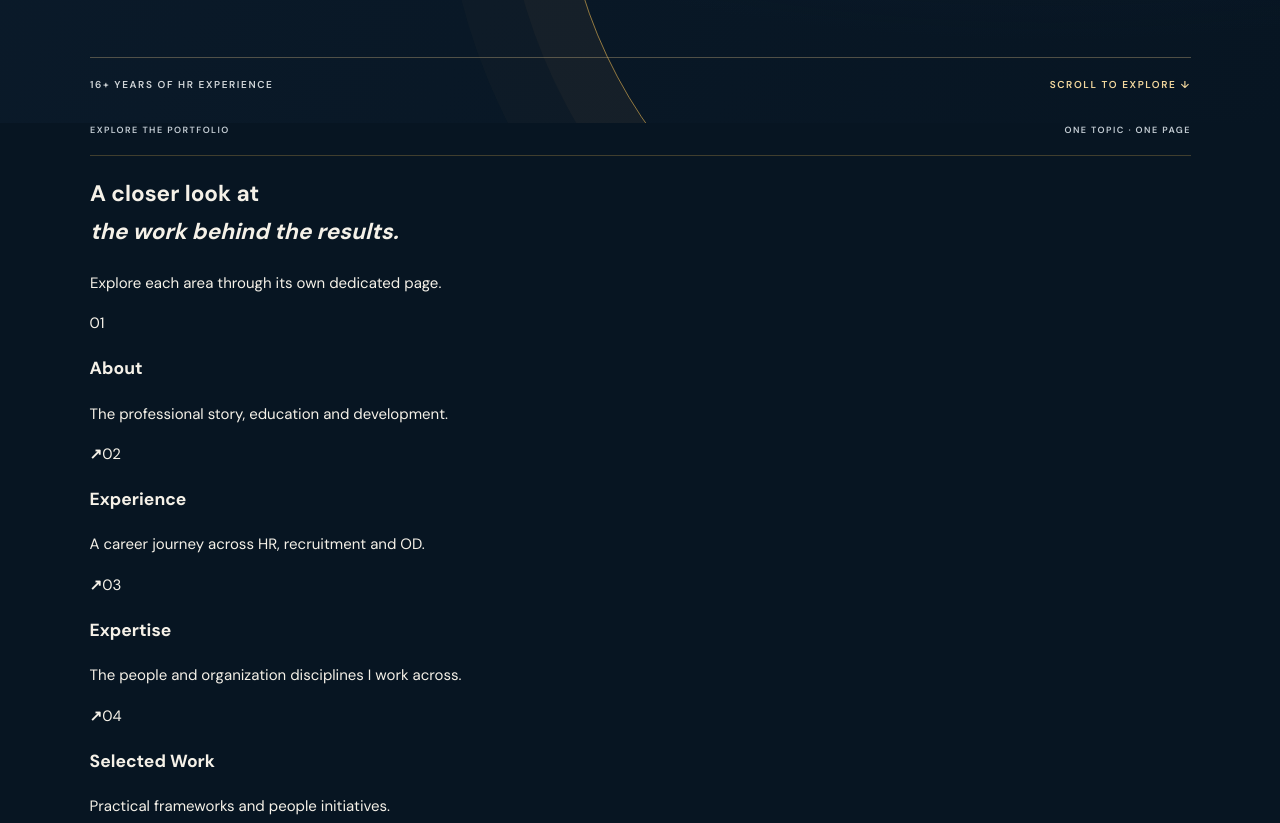
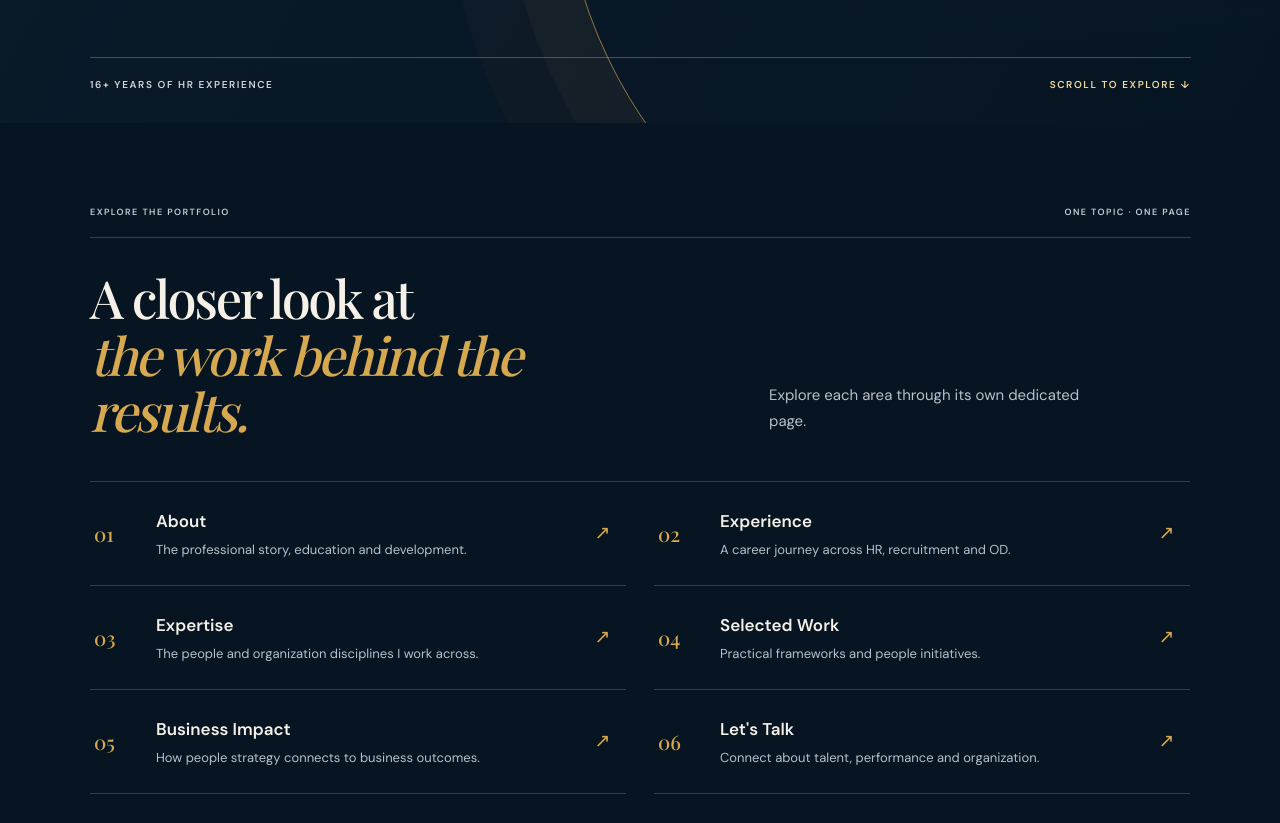
Before and after one commit to Shahawey1/Shahawey1.github.io, a plain HTML site: page index.html in a window 1280 px wide. Shown: the part 781-1604 px from the top of the page. Drawn offline with nearby package versions, Linux system fonts and the light colour scheme; a web font is replaced by a local one.

Commit message:
Style multi-page portfolio directory and active navigation

```diff
--- a/styles.css
+++ b/styles.css
@@ -788,3 +788,42 @@ a:not(.button):not(.brand):not(.nav-contact):hover{color:var(--gold-300,#e6bd70)
 @media(max-width:800px){
   .hero-portrait{width:min(100%,418px)!important;max-width:418px!important}
 }
+
+
+/* MULTI-PAGE PORTFOLIO NAVIGATION */
+.nav a.active{opacity:1;color:var(--gold,#d6a84f)}
+.nav a.active:not(.nav-contact)::after{
+  content:"";display:block;height:1px;background:currentColor;
+  transform:scaleX(1);transform-origin:left;margin-top:5px;
+}
+.nav .nav-contact.active{border-color:var(--gold,#d6a84f);color:var(--gold,#d6a84f)}
+.portfolio-directory{padding-top:82px;padding-bottom:112px}
+.directory-heading{
+  display:grid;grid-template-columns:minmax(0,1.2fr) minmax(220px,.8fr);
+  align-items:end;gap:48px;margin:30px 0 42px
+}
+.directory-heading h2{
+  margin:0;font-family:"Playfair Display",serif;
+  font-size:clamp(34px,4.1vw,56px);font-weight:500;
+  line-height:1.08;letter-spacing:-.045em;max-width:17ch
+}
+.directory-heading h2 em{color:var(--gold,#d6a84f);font-weight:500}
+.directory-heading>p{max-width:34ch;color:var(--muted,#aab5bf);margin:0 0 5px}
+.directory-grid{display:grid;grid-template-columns:repeat(2,minmax(0,1fr));gap:0 28px;border-top:1px solid var(--line,rgba(232,202,144,.25))}
+.directory-card{
+  min-width:0;display:grid;grid-template-columns:44px 1fr 28px;gap:18px;
+  align-items:center;padding:25px 4px;border-bottom:1px solid var(--line,rgba(232,202,144,.25));
+  transition:background .28s ease,transform .28s ease,padding .28s ease
+}
+.directory-card>span{font-family:"Playfair Display",serif;color:var(--gold,#d6a84f);font-size:20px}
+.directory-card h3{margin:0 0 4px;font-size:17px;font-weight:600}
+.directory-card p{margin:0;color:var(--muted,#aab5bf);font-size:13px;line-height:1.55}
+.directory-card>b{font-size:19px;color:var(--gold,#d6a84f);font-weight:400;transition:transform .28s ease}
+.directory-card:hover{background:rgba(214,168,79,.045);padding-left:12px;padding-right:12px}
+.directory-card:hover>b{transform:translate(4px,-4px)}
+@media(max-width:700px){
+ .portfolio-directory{padding-top:58px;padding-bottom:76px}
+ .directory-heading{grid-template-columns:1fr;gap:14px;margin:24px 0 28px}
+ .directory-grid{grid-template-columns:1fr}
+ .directory-card{padding:20px 2px;grid-template-columns:36px 1fr 24px}
+}
```
